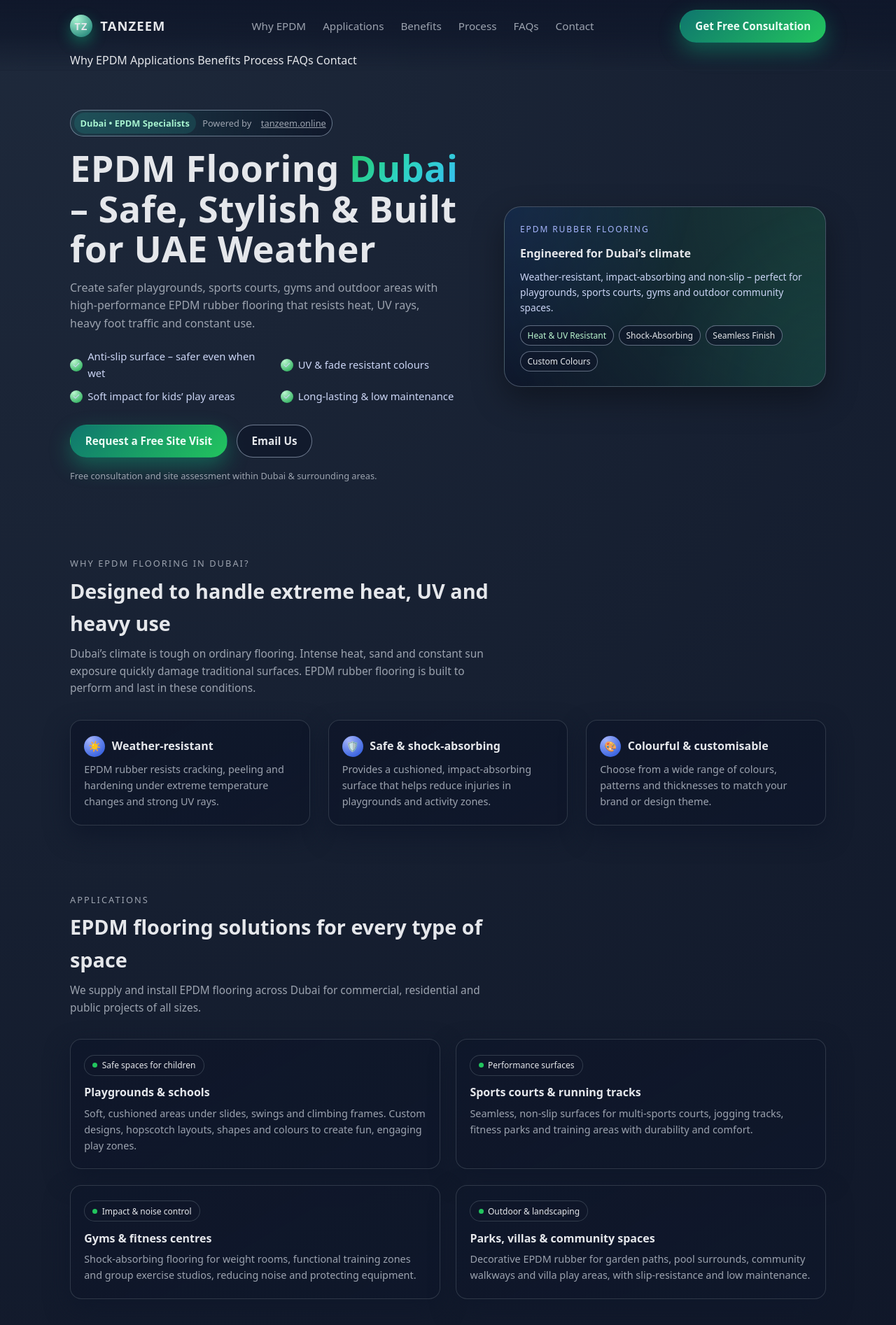
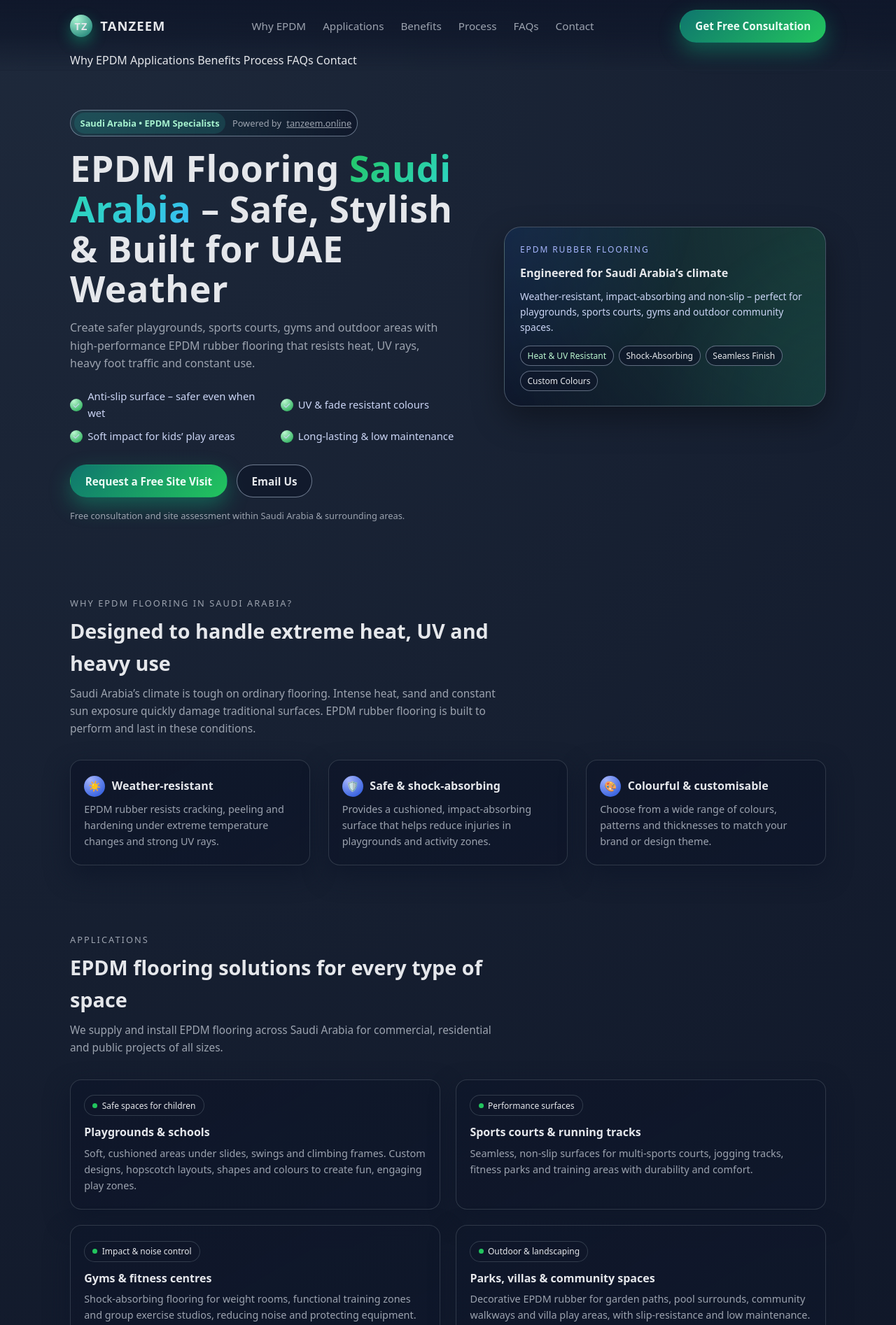
Before and after one commit to akbersl/floorweb, a plain HTML site: page index.html in a window 1280 px wide. Shown: the top 1894 px of the page at 70% size. Drawn offline with Linux system fonts and the light colour scheme.

Commit message:
Update index.html

```diff
--- a/index.html
+++ b/index.html
@@ -2,9 +2,9 @@
 <html lang="en">
 <head>
   <meta charset="UTF-8" />
-  <title>Premium EPDM Flooring in Dubai | Tanzeem</title>
+  <title>Premium EPDM Flooring in Saudi Arabia | Tanzeem</title>
   <meta name="description"
-        content="Upgrade your play areas, gyms, and outdoor spaces with premium EPDM flooring in Dubai. Non-slip, UV & heat resistant, highly durable, and easy to maintain. Book a free site visit today with Tanzeem.">
+        content="Upgrade your play areas, gyms, and outdoor spaces with premium EPDM flooring in Saudi Arabia. Non-slip, UV & heat resistant, highly durable, and easy to maintain. Book a free site visit today with Tanzeem.">
   <meta name="viewport" content="width=device-width, initial-scale=1" />
   <style>
     :root {
@@ -775,7 +775,7 @@
 
         <div class="nav-cta">
           <!-- Only main CTA + email now -->
-          <a href="#contact" class="btn btn-primary">Get Free Consultation</a>
+          <a href="mailto:info@tanzeem.online" class="btn btn-primary">Get Free Consultation</a>
           <!-- Mobile nav toggle -->
           <label for="nav-toggle-check" class="nav-toggle" aria-label="Toggle navigation menu">
             ☰
@@ -804,12 +804,12 @@
       <div class="container hero-grid">
         <div>
           <div class="hero-pill">
-            <span class="hero-pill-badge">Dubai • EPDM Specialists</span>
-            Powered by <a href="https://tanzeem.online" style="text-decoration: underline; margin-left: 4px;">tanzeem.online</a>
+            <span class="hero-pill-badge">Saudi Arabia • EPDM Specialists</span>
+            <span>Powered by <a href="https://tanzeem.online" style="text-decoration: underline; margin-left: 4px;">tanzeem.online</a></span>
           </div>
 
           <h1 id="hero-title" class="hero-heading">
-            EPDM Flooring <span>Dubai</span> – Safe, Stylish & Built for UAE Weather
+            EPDM Flooring <span>Saudi Arabia</span> – Safe, Stylish & Built for UAE Weather
           </h1>
 
           <p class="hero-subheading">
@@ -835,18 +835,18 @@
           <div class="hero-actions">
             <a href="#contact" class="btn btn-primary">Request a Free Site Visit</a>
             <!-- Email button instead of phone -->
-            <a href="mailto:info@tanzeem" class="btn btn-outline">Email Us</a>
+            <a href="mailto:info@tanzeem.online" class="btn btn-outline">Email Us</a>
           </div>
 
           <p class="hero-note">
-            Free consultation and site assessment within Dubai & surrounding areas.
+            Free consultation and site assessment within Saudi Arabia & surrounding areas.
           </p>
         </div>
 
         <aside class="hero-card" aria-label="EPDM flooring highlights">
           <div class="hero-card-inner">
             <div class="hero-card-label">EPDM Rubber Flooring</div>
-            <div class="hero-card-title">Engineered for Dubai’s climate</div>
+            <div class="hero-card-title">Engineered for Saudi Arabia’s climate</div>
             <p class="hero-card-text">
               Weather-resistant, impact-absorbing and non-slip – perfect for playgrounds, sports courts, gyms and
               outdoor community spaces.
@@ -866,10 +866,10 @@
     <section id="why" aria-labelledby="why-title">
       <div class="container">
         <div class="section-header">
-          <div class="eyebrow">Why EPDM Flooring in Dubai?</div>
+          <div class="eyebrow">Why EPDM Flooring in Saudi Arabia?</div>
           <h2 id="why-title" class="section-title">Designed to handle extreme heat, UV and heavy use</h2>
           <p class="section-description">
-            Dubai’s climate is tough on ordinary flooring. Intense heat, sand and constant sun exposure quickly damage
+            Saudi Arabia’s climate is tough on ordinary flooring. Intense heat, sand and constant sun exposure quickly damage
             traditional surfaces. EPDM rubber flooring is built to perform and last in these conditions.
           </p>
         </div>
@@ -916,7 +916,7 @@
           <div class="eyebrow">Applications</div>
           <h2 id="solutions-title" class="section-title">EPDM flooring solutions for every type of space</h2>
           <p class="section-description">
-            We supply and install EPDM flooring across Dubai for commercial, residential and public projects of all
+            We supply and install EPDM flooring across Saudi Arabia for commercial, residential and public projects of all
             sizes.
           </p>
         </div>
@@ -993,7 +993,7 @@
           <article class="card">
             <h3 class="card-title">UV & heat resistance</h3>
             <p class="card-text">
-              Colours stay vibrant, and the surface remains stable and flexible even under strong Dubai sun and heat.
+              Colours stay vibrant, and the surface remains stable and flexible even under strong Saudi Arabia sun and heat.
             </p>
           </article>
 
@@ -1094,7 +1094,7 @@
           <aside class="process-card">
             <h3 class="card-title">What you get with Tanzeem</h3>
             <p class="card-text" style="margin-top: 0.5rem;">
-              We specialise in EPDM flooring across Dubai – from small villa play areas to large schools and community
+              We specialise in EPDM flooring across Saudi Arabia – from small villa play areas to large schools and community
               projects.
             </p>
             <div class="tag-list">
@@ -1115,10 +1115,10 @@
         <div class="why-grid">
           <div>
             <div class="eyebrow">Why Tanzeem?</div>
-            <h2 id="whyus-title" class="section-title">Your EPDM flooring partner in Dubai</h2>
+            <h2 id="whyus-title" class="section-title">Your EPDM flooring partner in Saudi Arabia</h2>
             <p class="section-description">
               We combine specialist EPDM knowledge with local experience to deliver flooring systems that work for
-              Dubai’s climate and your project goals.
+              Saudi Arabia’s climate and your project goals.
             </p>
           </div>
 
@@ -1183,7 +1183,7 @@
               </summary>
               <p>
                 Absolutely. EPDM rubber is designed to resist UV rays and high temperatures, making it ideal for outdoor
-                areas in Dubai.
+                areas in Saudi Arabia.
               </p>
             </details>
 
@@ -1226,10 +1226,10 @@
               </p>
               <div class="hero-actions" style="margin-bottom: 0.4rem;">
                 <!-- Only email now -->
-                <a href="mailto:info@tanzeem" class="btn btn-outline">Email Project Details</a>
+                <a href="mailto:info@tanzeem.online" class="btn btn-outline">Email Project Details</a>
               </div>
               <p class="cta-small">
-                Service areas: Dubai and surrounding emirates. On-site visits available by appointment.
+                Service areas: Saudi Arabia and surrounding emirates. On-site visits available by appointment.
               </p>
             </div>
 
@@ -1244,7 +1244,7 @@
               </div>
               <div class="field">
                 <label for="email">Email</label>
-                <input id="email" type="email" placeholder="info@tanzeem">
+                <input id="email" type="email" placeholder="info@tanzeem.online">
               </div>
               <div class="field">
                 <label for="message">Project details</label>
```
